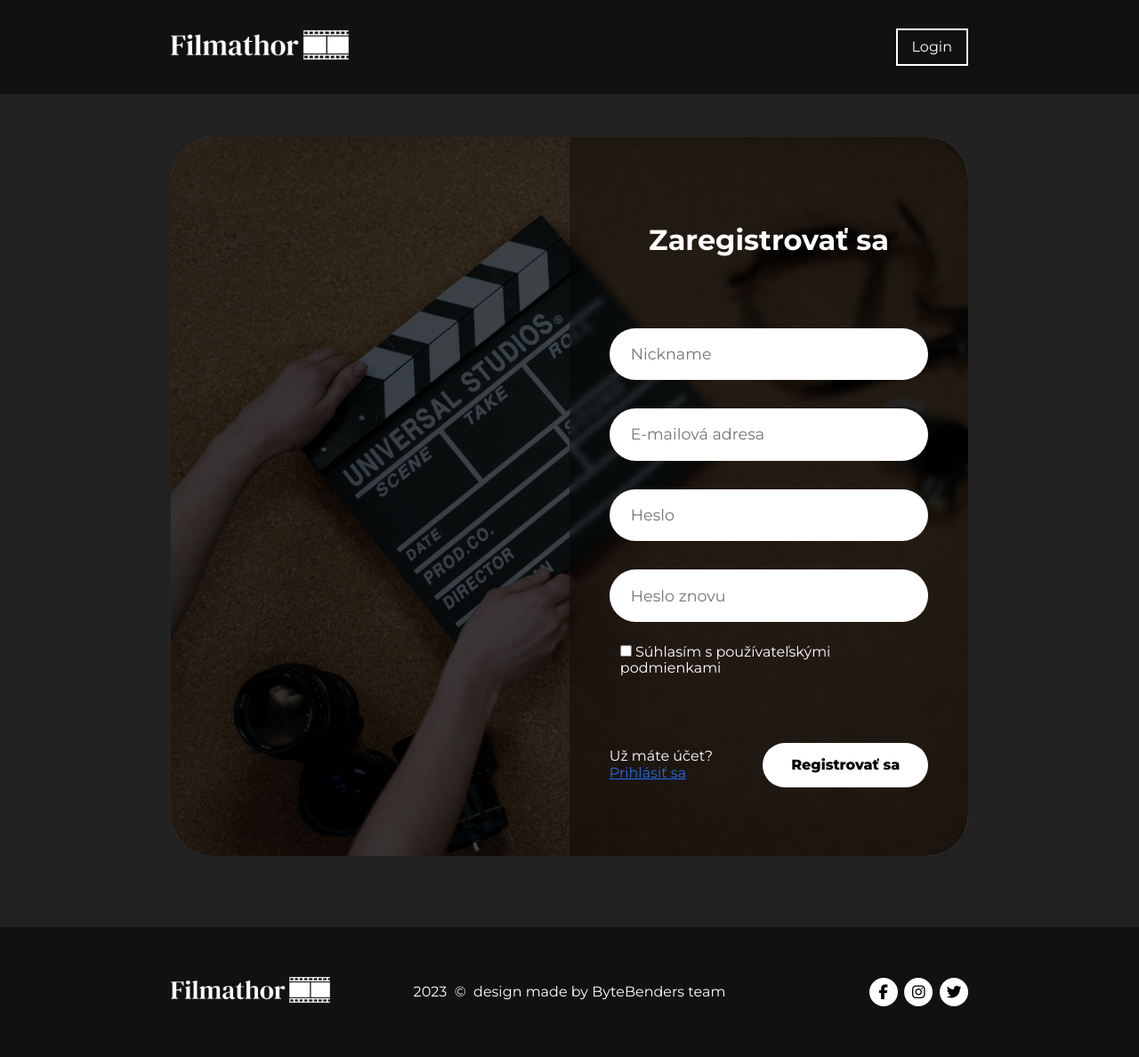
After one commit to radimir007/film_suggestor, a PHP site: page /register.html in a window 1280 px wide. The commit adds this page. Shown: the whole page at 89% size. Run offline with PHP 8.4, Linux system fonts and the light colour scheme.

Commit message:
Created register form

```diff
--- a/assets/css/login.css
+++ b/assets/css/login.css
@@ -92,6 +92,13 @@ main {
     background: white;
 
     font-weight: 800;
+
+    transition: .2s ease;
+    cursor: pointer;
+}
+
+.login-form input[type="submit"]:hover {
+    background: #aaa;
 }
 
 .login-form a {
--- /dev/null
+++ b/register.html
@@ -0,0 +1,71 @@
+<!DOCTYPE html>
+<html lang="sk-SK">
+<head>
+    <meta charset="UTF-8">
+    <meta name="viewport" content="width=device-width,initial-scale=1.0">
+    <title>Register - Filmathor</title>
+    <link href="assets/img/logo_favicon_black.png" rel="icon" type="image/x-icon">
+    <link rel="stylesheet" href="https://cdnjs.cloudflare.com/ajax/libs/font-awesome/6.5.1/css/all.min.css">
+    <link rel="stylesheet" href="assets/css/normalize.css">
+    <link rel="stylesheet" href="assets/css/nav.css">
+    <link rel="stylesheet" href="assets/css/footer.css">
+    <link rel="stylesheet" href="assets/css/login.css">
+</head>
+<body>
+    <nav>
+        <div class="logo">
+            <a href="index.html">
+                <img alt="" src="assets/img/logo_transparent_white.png">
+            </a>
+        </div>
+        <a class="login-btn" href="login.html">Login</a>
+    </nav>
+
+    <main>
+        <section class="login-holder">
+            <aside class="form-heading">
+
+            </aside>
+            <aside class="login-form">
+                <h1>Zaregistrovať sa</h1>
+                <form action="" method="POST">
+                    <input type="text" name="username" id="username" required
+                           placeholder="Nickname">
+                    <input type="email" name="user-email" id="user-email" required
+                           placeholder="E-mailová adresa">
+                    <input type="password" name="user-pass" id="user-pass" required
+                           placeholder="Heslo">
+                    <input type="password" name="user-pass-repeat" id="user-pass-repeat" required
+                           placeholder="Heslo znovu">
+
+                    <fieldset class="remember-field">
+                        <input type="checkbox" name="terms-agreement" id="terms-agreement" required>
+                        <label for="terms-agreement">Súhlasím s používateľskými
+                            podmienkami</label>
+                    </fieldset>
+
+                    <div>
+                        <span>Už máte účet? <a href="login.html">Prihlásiť sa</a></span>
+                        <input type="submit" value="Registrovať sa">
+                    </div>
+
+                </form>
+            </aside>
+        </section>
+    </main>
+
+    <footer>
+        <div class="logo">
+            <a href="index.html"><img src="assets/img/logo_transparent_white.png"
+                                      alt="Website logo"></a>
+        </div>
+        <p class="copyright-text">2023&nbsp;&nbsp;&copy;&nbsp;&nbsp;design made by ByteBenders
+            team</p>
+        <div class="social-icons">
+            <a href="https://www.facebook.com"><i class="fa-brands fa-facebook-f"></i></a>
+            <a href="https://www.instagram.com"><i class="fa-brands fa-instagram"></i></a>
+            <a href="https://www.twitter.com"><i class="fa-brands fa-twitter"></i></a>
+        </div>
+    </footer>
+</body>
+</html>
```
